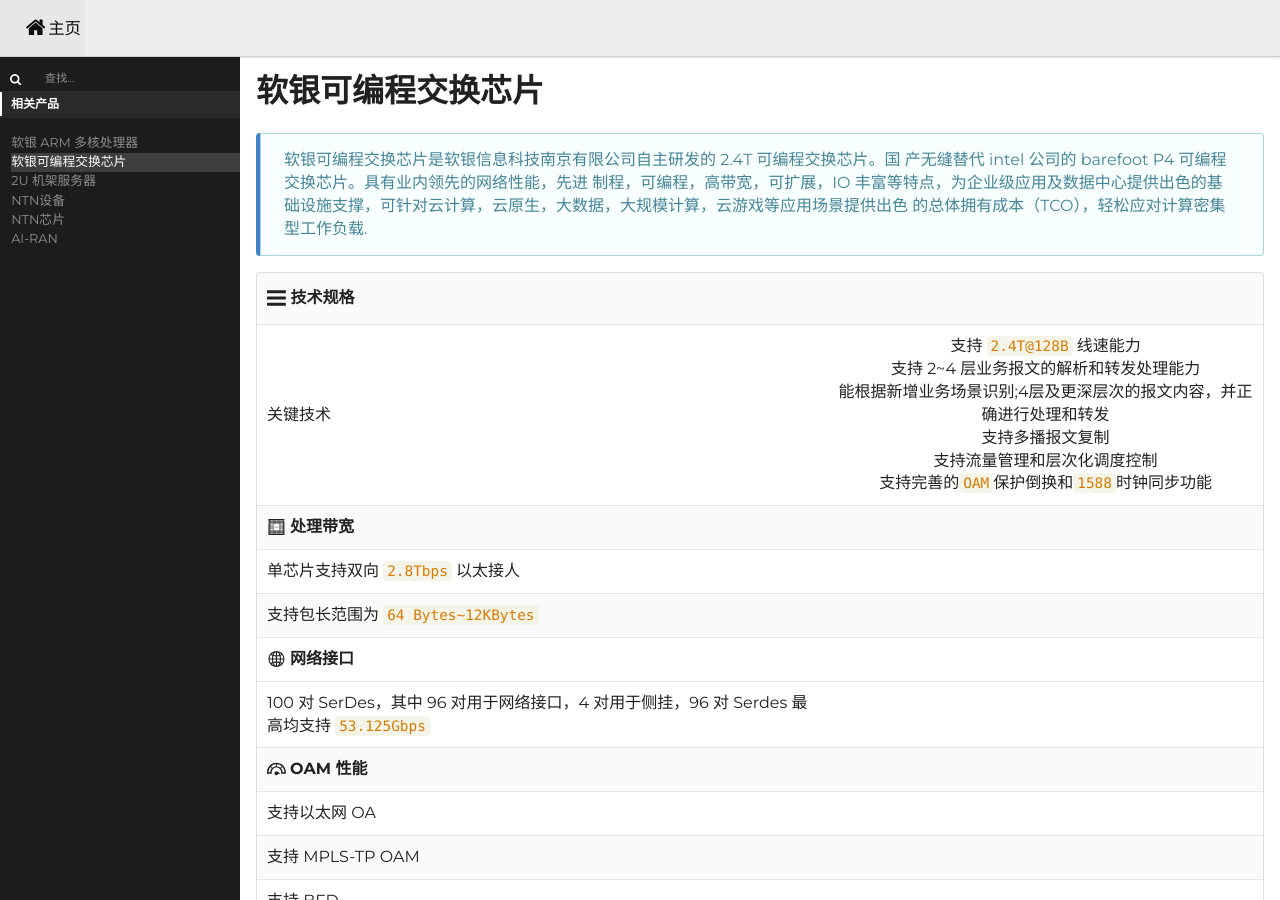
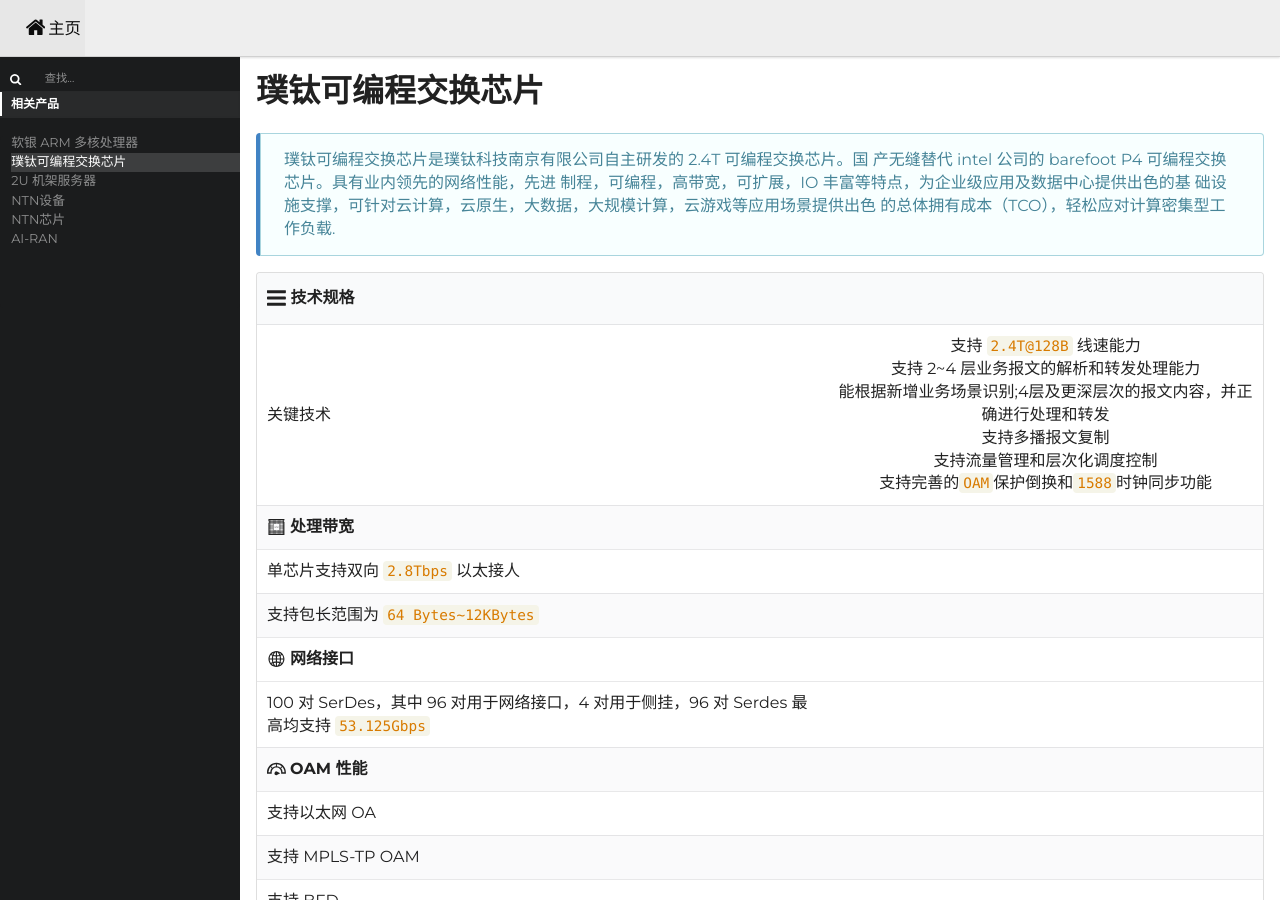
Before and after one commit to jiyif11/bodhiic, a Jekyll site: the page built from _Products/Programming-switch-chip.md, in a window 1280 px wide and 900 px high. Built offline with Jekyll 4.4.1, drawn with Linux system fonts in a browser that asks for light colours.

Commit message:
更新 Programming-switch-chip.md

```diff
--- a/_Products/Programming-switch-chip.md
+++ b/_Products/Programming-switch-chip.md
@@ -1,13 +1,13 @@
 ---
 layout: page
-title: 软银可编程交换芯片
+title: 璞钛可编程交换芯片
 description: Programming switch chip
 
 order: 2
 ---
 # {{ page.title }}
 
-> 软银可编程交换芯片是软银信息科技南京有限公司自主研发的 2.4T 可编程交换芯片。国
+> 璞钛可编程交换芯片是璞钛科技南京有限公司自主研发的 2.4T 可编程交换芯片。国
 产无缝替代 intel 公司的 barefoot P4 可编程交换芯片。具有业内领先的网络性能，先进
 制程，可编程，高带宽，可扩展，IO 丰富等特点，为企业级应用及数据中心提供出色的基
 础设施支撑，可针对云计算，云原生，大数据，大规模计算，云游戏等应用场景提供出色
```
